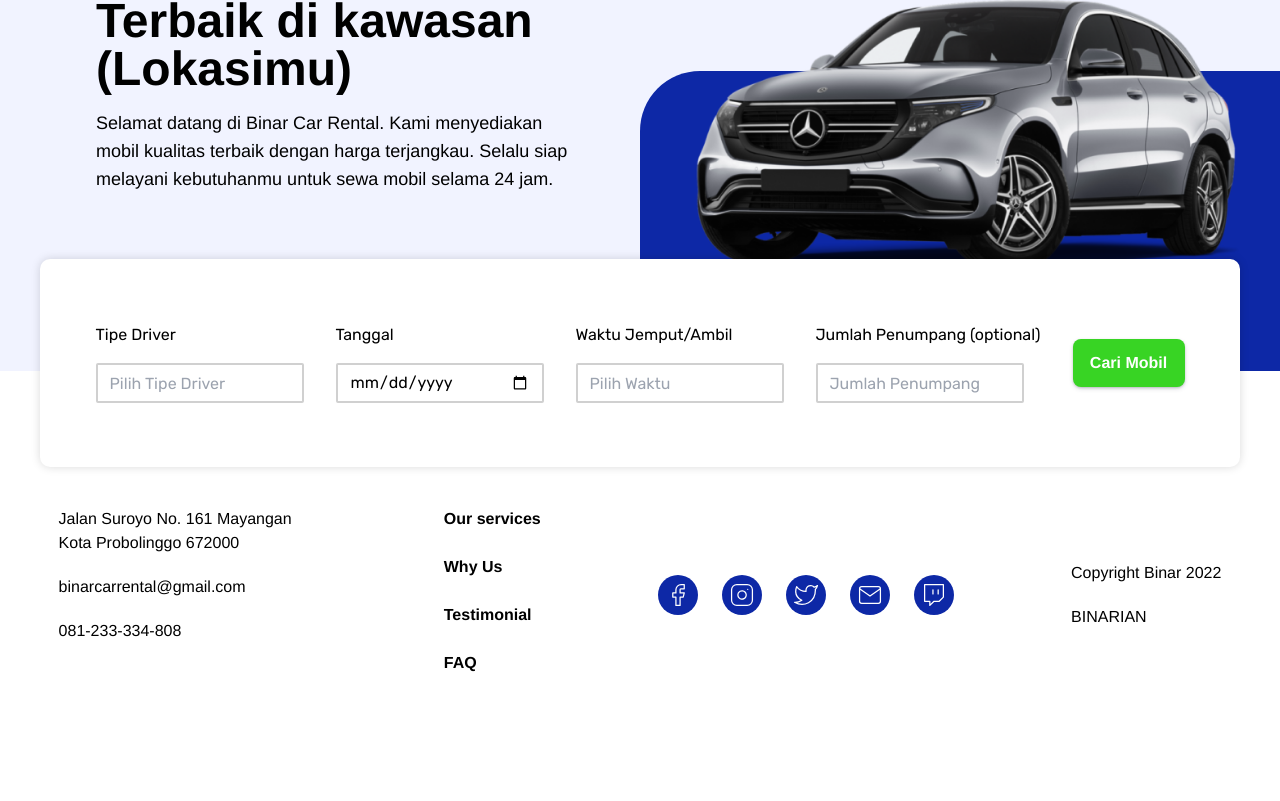
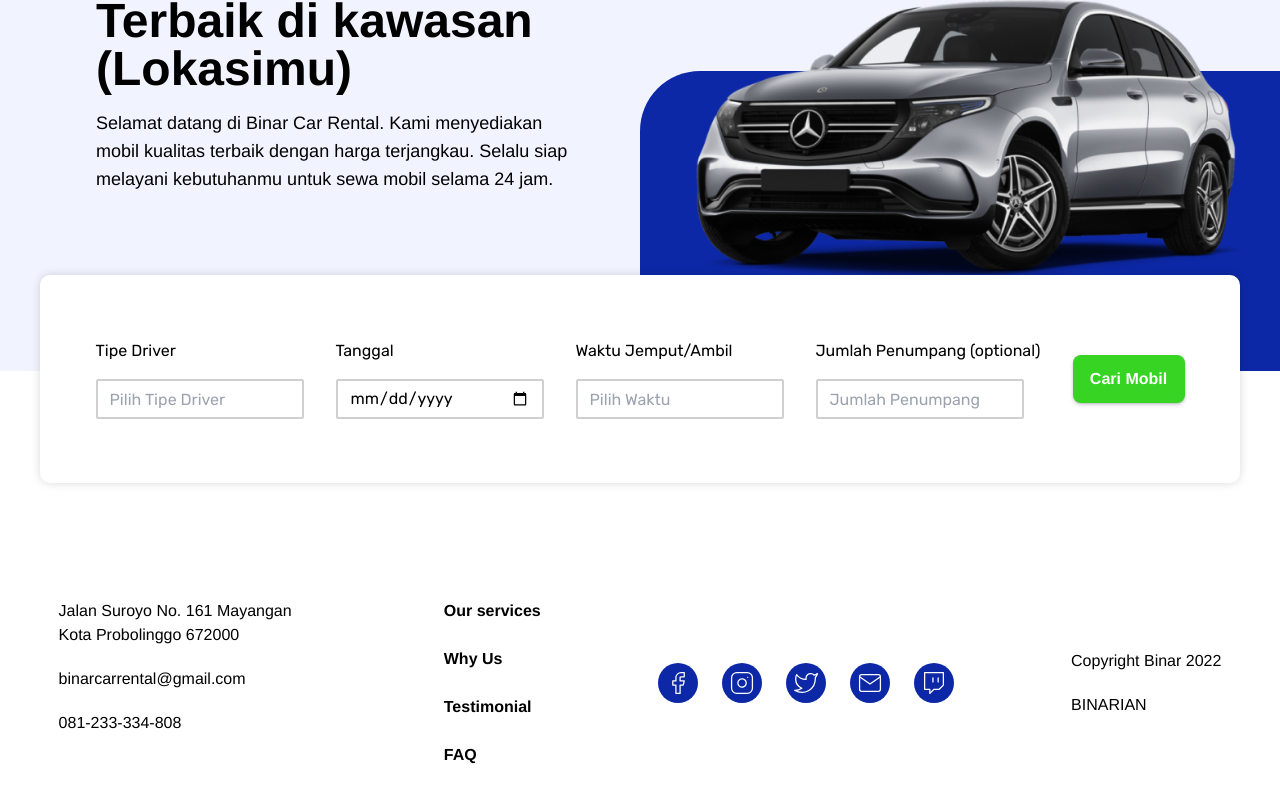
Before and after one commit to mfaishaladiyatma/tes-ReactJS-Router, a React (Create React App) app: page / in a window 1280 px wide. Shown: the part 341-1142 px from the top of the page. Before the commit the page ends 1112 px from the top, so only its background shows below. Built offline with nearby package versions, Linux system fonts and the light colour scheme.

Commit message:
nambah layout

```diff
--- a/src/components/ResultSearchCars.jsx
+++ b/src/components/ResultSearchCars.jsx
@@ -1,6 +1,6 @@
 import { useState, useEffect } from 'react'
 import axios from 'axios'
-import styles from './css/ResultSearchCars.module.css'
+// import styles from './css/ResultSearchCars.module.css'
 import { Link } from 'react-router-dom'
 
 function ResultSearchCars() {
@@ -31,9 +31,9 @@ function ResultSearchCars() {
                             {cobaGet.map((result) => (
                                 <li key={result.id} >
                                     <Link style={{textDecoration:'none'}} to={'detail/' + result.id}>
-                                        <div className={styles.carsResult}>
+                                        <div className='flex flex-col'>
                                             {result.name}
-                                            <img className={styles.carImage} src={result.image} alt="" />
+                                            <img className='' src={result.image} alt="" />
                                             {result.category}
                                             {/* {result.title} */}
                                         </div>
--- a/src/components/SearchHomePage.jsx
+++ b/src/components/SearchHomePage.jsx
@@ -2,16 +2,11 @@ import React from 'react'
 import { Link } from 'react-router-dom'
 import { Listbox, Transition } from '@headlessui/react'
 import carJumbotron from '../images/Mercedes Car EQC 300kW Edition - 900x598 1.png'
-import facebookLogo from '../images/icon_facebook.svg'
-import instagramLogo from '../images/icon_instagram.svg'
-import emailLogo from '../images/icon_mail.svg'
-import twitterLogo from '../images/icon_twitter.svg'
-import twitchLogo from '../images/icon_twitch.svg'
 
 function SearchHomePage() {
     return (
         <>
-            <div className='jumbotron bg-whitesmoke  h-screen-3/4 flex flex-row justify-between gap-x-16'>
+            <div className='relative jumbotron bg-whitesmoke  h-screen-3/4 flex flex-row justify-between gap-x-16'>
                 <div className="jumbotron-content-left w-screen-1/2  flex flex-col justify-center  ml-24">
                     <h3 className='font-helvetica font-bold text-5xl'>Sewa & Rental Mobil Terbaik di kawasan (Lokasimu)</h3>
                     <p className='font-helvetica text-lg mt-16px'>Selamat datang di Binar Car Rental. Kami menyediakan mobil kualitas terbaik dengan harga terjangkau. Selalu siap melayani kebutuhanmu untuk sewa mobil selama 24 jam.</p>
@@ -20,9 +15,8 @@ function SearchHomePage() {
                     <img className='absolute bottom-12 cars-image w-screen-45vw' src={carJumbotron} alt="" />
                     <div className='bg-background-blue-car h-1/2 rounded-tl-60px w-screen-1/2 justify-self-end'></div>
                 </div>
-            </div>
-            <div className='relative jumbotron  h-screen-1/2 flex flex-col items-center'>
-                <div className="bg-white -top-7rem absolute shadow-custom-shadow-searchBar rounded-10px flex justify-center searchBarCars  w-75rem h-52">
+                <div className="wrapper-searchBar -bottom-7rem absolute w-full flex justify-center">
+                    <div className="bg-white shadow-custom-shadow-searchBar rounded-10px flex justify-center searchBarCars  w-75rem h-52">
                         <form className='form-helvetica flex flex-row items-center gap-x-8' action="">
                             <div className='font-rubik flex flex-col gap-y-4'>
                                 <label htmlFor="tipeDriver">Tipe Driver</label>
@@ -47,31 +41,6 @@ function SearchHomePage() {
                             {/* <Listbox.Label className="block text-sm font-medium text-gray-700">Assigned to</Listbox.Label> */}
                         </form>
                     </div>
-                <div className="wrapper-home-footer flex flex-row justify-around items-center mt-12 h-full  w-full">
-                    <div className="font-normal font-helvetica rental-profil max-w-268px  h-1/2 flex flex-col gap-y-5">
-                        <p>Jalan Suroyo No. 161 Mayangan Kota Probolinggo 672000</p>
-                        <p>binarcarrental@gmail.com</p>
-                        <p>081-233-334-808</p>
-                    </div>
-                    <div className="font-semibold font-helvetica rental-services  h-1/2 flex flex-col gap-y-6">
-                        <p>Our services</p>
-                        <p>Why Us</p>
-                        <p>Testimonial</p>
-                        <p>FAQ</p>
-                    </div>
-                    <div className="rental-contact flex flex-row gap-x-6">
-                        <Link to={{ pathname: 'https://www.facebook.com/' }} target="_blank">
-                            <img className='w-10' src={facebookLogo} alt="" />
-                        </Link>
-                        <img className='w-10' src={instagramLogo} alt="" />
-                        <img className='w-10' src={twitterLogo} alt="" />
-                        <img className='w-10' src={emailLogo} alt="" />
-                        <img className='w-10' src={twitchLogo} alt="" />
-                    </div>
-                    <div className="font-helvetica rental-copyright flex flex-col gap-y-5">
-                        <p>Copyright Binar 2022</p>
-                        <p>BINARIAN</p>
-                    </div>
                 </div>
             </div>
         </>
--- a/src/components/common/Layout.jsx
+++ b/src/components/common/Layout.jsx
@@ -1,4 +1,9 @@
 import { Outlet, Link } from 'react-router-dom'
+import facebookLogo from '../../images/icon_facebook.svg'
+import instagramLogo from '../../images/icon_instagram.svg'
+import emailLogo from '../../images/icon_mail.svg'
+import twitterLogo from '../../images/icon_twitter.svg'
+import twitchLogo from '../../images/icon_twitch.svg'
 
 function Layout() {
   return (
@@ -7,14 +12,14 @@ function Layout() {
         <nav className='flex flex-row justify-between items-center  h-full'>
           {/* <h1 className='text-3xl font-bold ml-5'>LOGO</h1> */}
           <Link to={'/'}>
-          <li className='ml-5 flex justify-center rounded-lg h-12 w-28 items-center shadow-custom-shadow-1'><div className='font-helvetica font-bold'>Home</div></li>
+            <li className='ml-5 flex justify-center rounded-lg h-12 w-28 items-center shadow-custom-shadow-1'><div className='font-helvetica font-bold'>Home</div></li>
           </Link>
           <ol className='flex flex-row gap-x-12 mr-5'>
             <Link to={'/services'}>
-            <li className='flex justify-center rounded-lg h-12 w-32 items-center shadow-custom-shadow-1'><div className='font-helvetica font-bold'>Our Services</div></li>
+              <li className='flex justify-center rounded-lg h-12 w-32 items-center shadow-custom-shadow-1'><div className='font-helvetica font-bold'>Our Services</div></li>
             </Link>
             <Link to={'/profile'}>
-            <li className='flex justify-center rounded-lg h-12 w-28 items-center shadow-custom-shadow-1'><div className='font-helvetica font-bold'>Profile</div></li>
+              <li className='flex justify-center rounded-lg h-12 w-28 items-center shadow-custom-shadow-1'><div className='font-helvetica font-bold'>Profile</div></li>
             </Link>
             <Link to={'/login'}>
               <li className='flex justify-center rounded-lg h-12 w-28 items-center shadow-custom-shadow-1'><div className='font-helvetica font-bold'>Login</div></li>
@@ -26,6 +31,34 @@ function Layout() {
         </nav>
       </div>
       <Outlet />
+      <div className='jumbotron  w-full h-screen-60vh flex flex-col justify-center items-center '>
+        <div className="wrapper-home-footer flex flex-row justify-around items-center mt-36  h-full w-full">
+          <div className="font-normal font-helvetica rental-profil max-w-268px  h-1/2 flex flex-col gap-y-5">
+            <p>Jalan Suroyo No. 161 Mayangan Kota Probolinggo 672000</p>
+            <p>binarcarrental@gmail.com</p>
+            <p>081-233-334-808</p>
+          </div>
+          <div className="font-semibold font-helvetica rental-services  h-1/2 flex flex-col gap-y-6">
+            <p>Our services</p>
+            <p>Why Us</p>
+            <p>Testimonial</p>
+            <p>FAQ</p>
+          </div>
+          <div className="rental-contact flex flex-row gap-x-6">
+            <Link to={{ pathname: 'https://www.facebook.com/' }} target="_blank">
+              <img className='w-10' src={facebookLogo} alt="" />
+            </Link>
+            <img className='w-10' src={instagramLogo} alt="" />
+            <img className='w-10' src={twitterLogo} alt="" />
+            <img className='w-10' src={emailLogo} alt="" />
+            <img className='w-10' src={twitchLogo} alt="" />
+          </div>
+          <div className="font-helvetica rental-copyright flex flex-col gap-y-5">
+            <p>Copyright Binar 2022</p>
+            <p>BINARIAN</p>
+          </div>
+        </div>
+      </div>
     </>
   )
 }
--- a/tailwind.config.js
+++ b/tailwind.config.js
@@ -10,7 +10,8 @@ module.exports = {
       spacing: {
         '13': '3.25rem',
         '21': '5.5rem',
-        '16px': '16px'
+        '16px': '16px',
+        '7rem': '7rem'
       },
       colors: {
         'nyoba-blue': '#1fb6ff',
@@ -20,6 +21,7 @@ module.exports = {
       },
       width: {
         'screen-1/2': '50vw',
+        'screen-3/4': '75vw',
         'screen-1/4': '25vw',
         'screen-45vw': '45vw',
         '1000px': '1000px',
@@ -29,6 +31,7 @@ module.exports = {
       height: {
         'screen-1/2': '50vh',
         'screen-3/4': '75vh',
+        'screen-60vh': '60vh',
         '90%': '90%',
         '100px': '100px'
       },
```
Lines whose indentation alone changed are shown as unchanged.
